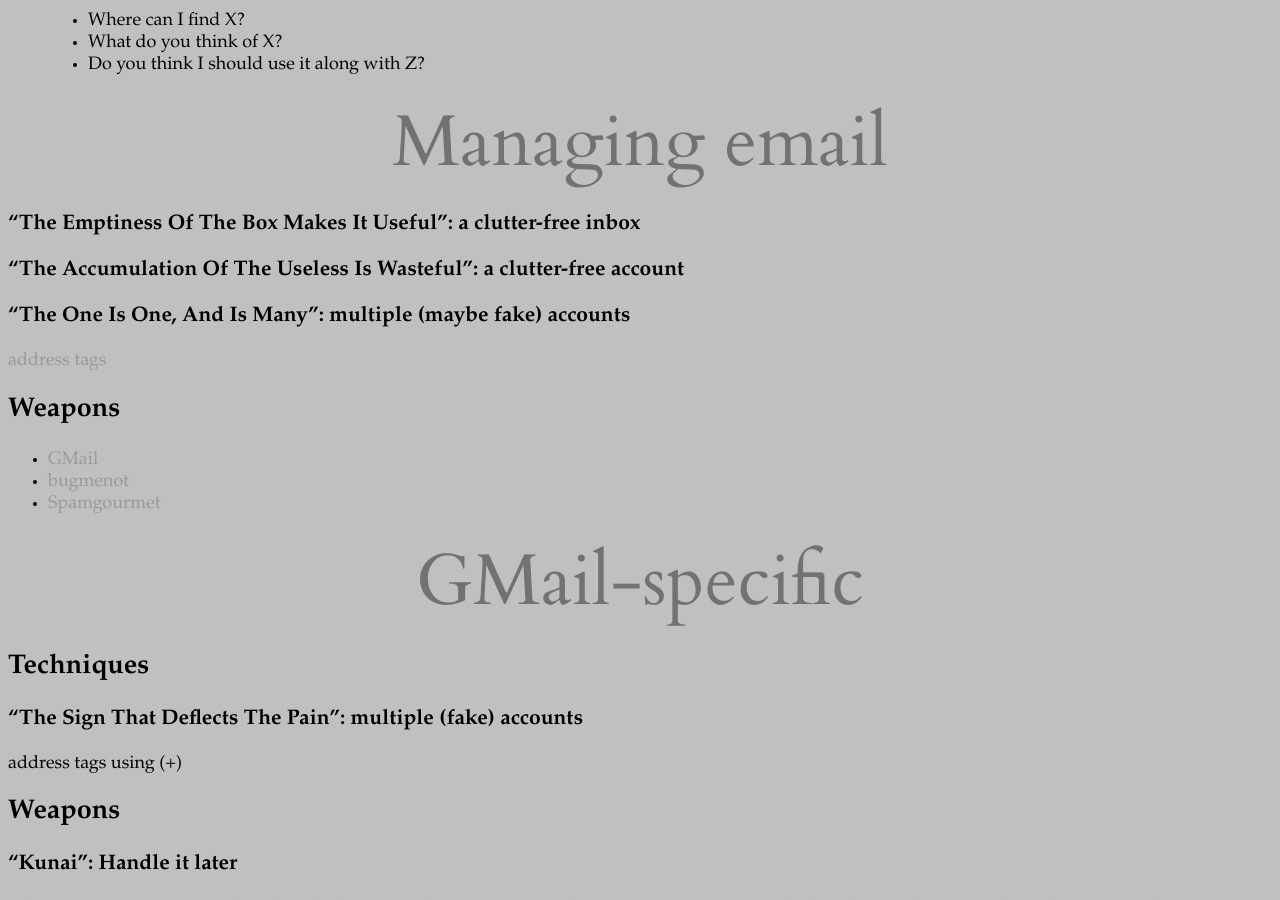
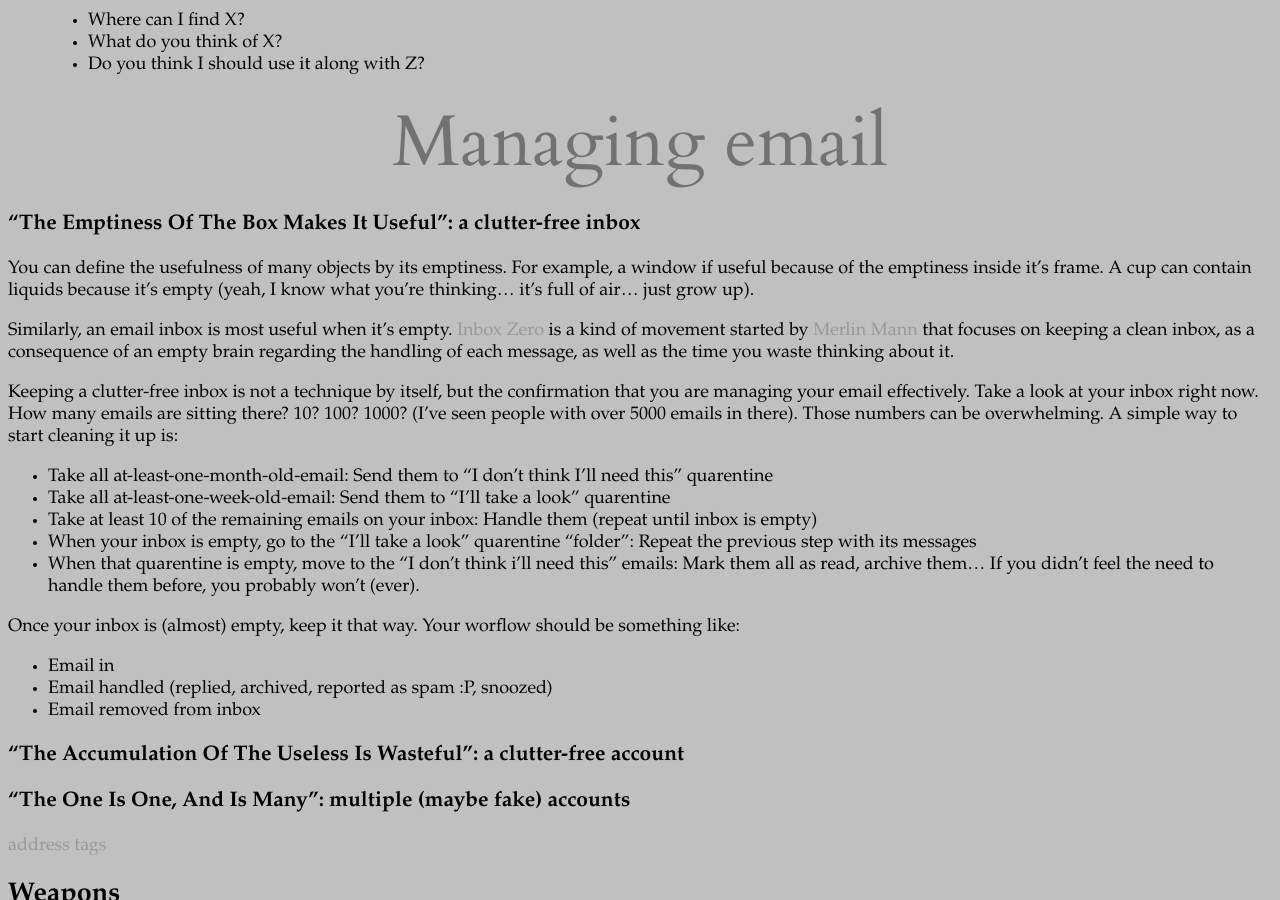
Before and after one commit to marianosimone/marianosimone.github.com, a Jekyll site: the page built from publications/mail-gongfu/index.markdown, in a window 1280 px wide and 900 px high, scrolled down 1999 px. Built offline with Jekyll 4.4.1, drawn with Linux system fonts in a browser that asks for light colours; nearby versions of some CDN libraries.

Commit message:
adding inbox-zero technique

```diff
--- a/publications/mail-gongfu/index.markdown
+++ b/publications/mail-gongfu/index.markdown
@@ -75,6 +75,21 @@ As this may be cumbersome, a less verbose solution would be to use bullets to ma
 
 # Managing email
 ### "The Emptiness Of The Box Makes It Useful": a clutter-free inbox
+You can define the usefulness of many objects by its emptiness. For example, a window if useful because of the emptiness inside it's frame. A cup can contain liquids because it's empty (yeah, I know what you're thinking... it's full of air... just grow up).
+
+Similarly, an email inbox is most useful when it's empty. [Inbox Zero](http://inboxzero.com/) is a kind of movement started by [Merlin Mann](http://merlinmann.com/) that focuses on keeping a clean inbox, as a consequence of an empty brain regarding the handling of each message, as well as the time you waste thinking about it.
+
+Keeping a clutter-free inbox is not a technique by itself, but the confirmation that you are managing your email effectively. Take a look at your inbox right now. How many emails are sitting there? 10? 100? 1000? (I've seen people with over 5000 emails in there). Those numbers can be overwhelming. A simple way to start cleaning it up is:
+- Take all at-least-one-month-old-email: Send them to "I don't think I'll need this" quarentine
+- Take all at-least-one-week-old-email: Send them to "I'll take a look" quarentine
+- Take at least 10 of the remaining emails on your inbox: Handle them (repeat until inbox is empty)
+- When your inbox is empty, go to the "I'll take a look" quarentine "folder": Repeat the previous step with its messages
+- When that quarentine is empty, move to the "I don't think i'll need this" emails: Mark them all as read, archive them... If you didn't feel the need to handle them before, you probably won't (ever).
+
+Once your inbox is (almost) empty, keep it that way. Your worflow should be something like:
+ - Email in
+ - Email handled (replied, archived, reported as spam :P, snoozed)
+ - Email removed from inbox
 
 ### "The Accumulation Of The Useless Is Wasteful": a clutter-free account
 
```
